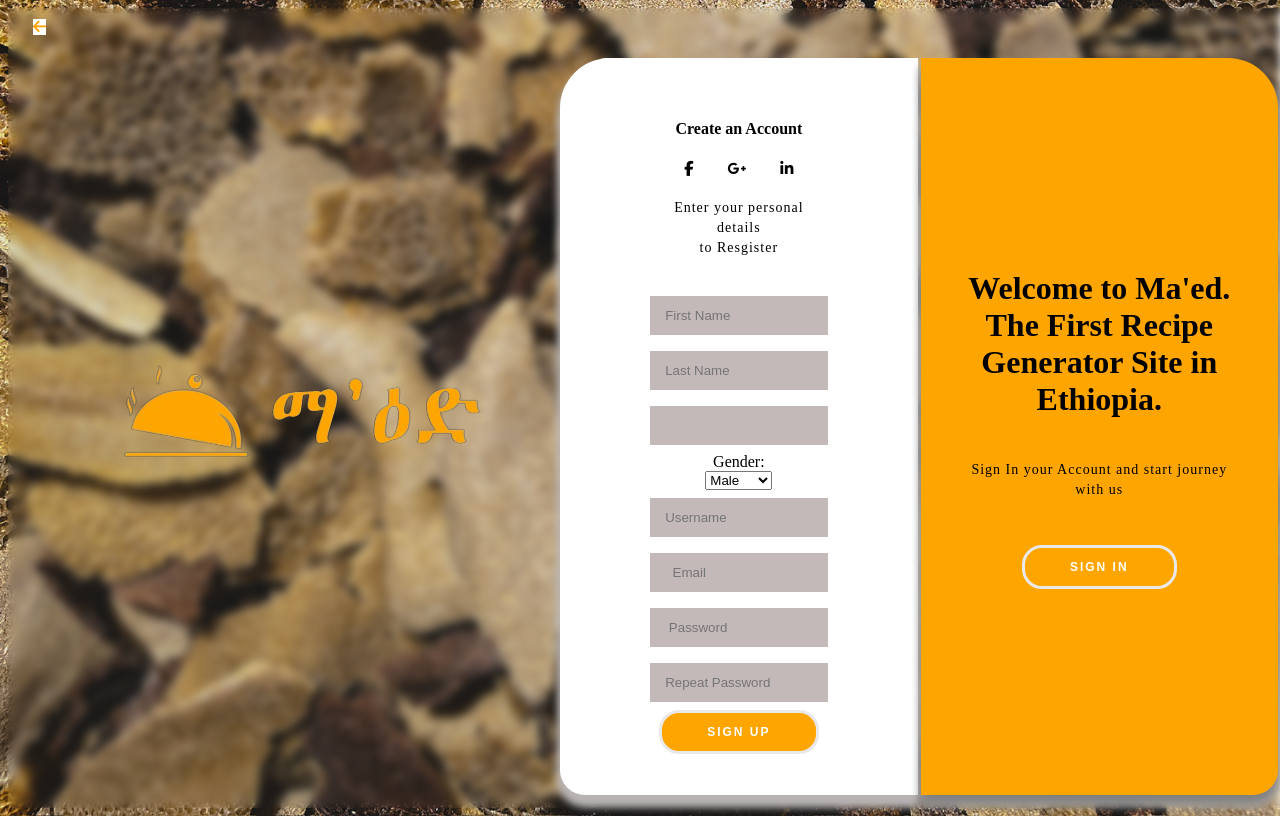
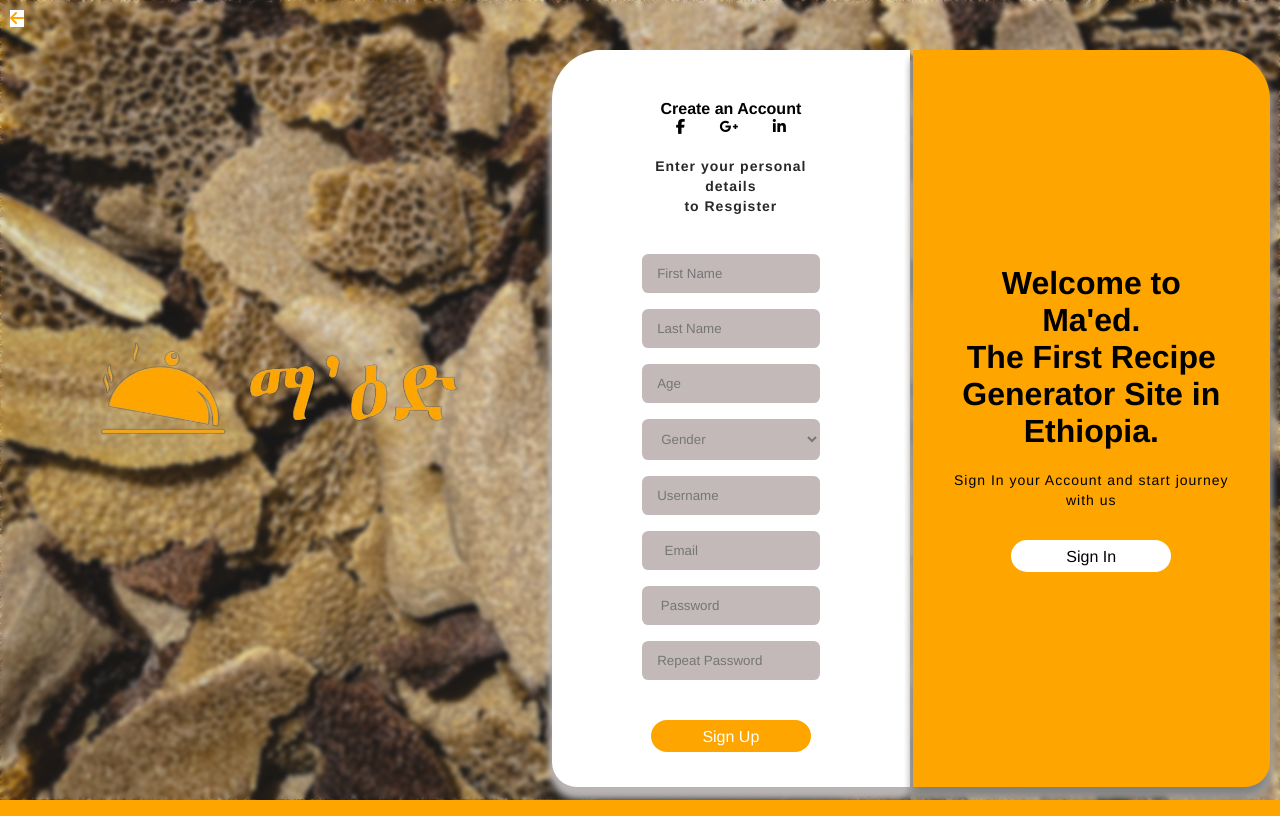
Before and after one commit to Eliyonqwe/Ma-ed-Recipe-Generator, a PHP site: page /HTML/signup.php in a window 1280 px wide. Run offline with PHP 8.4, Linux system fonts and the light colour scheme; some libraries are stand-ins or nearby versions.

Commit message:
signup page ui edited.
bg blur, gender.

```diff
--- a/Ma'ed/HTML/signup.php
+++ b/Ma'ed/HTML/signup.php
@@ -6,8 +6,10 @@
   <meta charset="UTF-8" />
   <meta http-equiv="X-UA-Compatible" content="IE=edge" />
   <meta name="viewport" content="width=device-width, initial-scale=1.0" />
-  <title>signup</title>
+  <title>Signup</title>
   <link rel="stylesheet" href="../styles/signup.css" />
+  <link rel="icon" type="image/x-icon" href="../pics/favicon.ico">
+
   <script src="https://kit.fontawesome.com/a837bf0db4.js" crossorigin="anonymous"></script>
 </head>
 
@@ -40,18 +42,20 @@
         </p>
         <input required type="text" placeholder="First Name" name="fname" value="" />
         <input required type="text" placeholder="Last Name" name="lname" value="" />
-        <input required type="number" id="age" name="age" min="0" max="150">
-        <label for="gender">Gender:</label>
+        <input required type="number" id="age" name="age" min="0" max="150" placeholder="Age">
+
         <select id="gender" name="gender">
+          <option value="" style="color:grey" disabled selected hidden>Gender</option>
           <option value="male">Male</option>
           <option value="female">Female</option>
         </select>
+
 
         <input type="text" placeholder="Username" name="username" value="<?php echo $username; ?>" />
         <input type="email" placeholder="  Email" name="email" value="<?php echo $email; ?>" />
         <input type="password" placeholder=" Password" name="password_1" />
         <input type="password" placeholder="Repeat Password" name="password_2" />
-        <button type="submit" name="reg_user">Sign Up</button>
+        <button type="submit" class="signup" name="reg_user">Sign Up</button>
       </form>
     </div>
 
@@ -61,7 +65,7 @@
         The First Recipe Generator Site in Ethiopia.
       </h1>
       <p>Sign In your Account and start journey with us</p>
-      <a href="signin.php"><button>Sign In</button></a>
+      <button class="signin"><a href="signin.php">Sign In</a></button>
     </div>
 
     <div class="item6"></div>
--- a/Ma'ed/Styles/signup.css
+++ b/Ma'ed/Styles/signup.css
@@ -1,6 +1,10 @@
 * {
-	box-sizing: border-box;
-	/* overflow: hidden; */
+    margin: 0;
+        padding: 0;
+        box-sizing: border-box;
+        font-family: Proxima Nova, Helvetica, Arial, sans-serif;
+        text-decoration: none;
+
 }
 body{
     background-image: url('../pics/injera.JPG');
@@ -8,11 +12,9 @@ body{
     background-repeat: no-repeat;
     background-size: cover;
     height: 100%;
-    width: 100vw;
-    backdrop-filter: blur(5px);
-
+    width: 100%;
+    backdrop-filter: blur(2px);
 }
-
 h1 {
 	font-weight: bold;
 }
@@ -23,6 +25,7 @@ h2 {
 h4{
 	text-align: center;
 	font-weight: bold;
+    margin-top: 1rem;
 	bottom: 10%;
 }
 
@@ -32,48 +35,25 @@ p {
 	line-height: 20px;
 	letter-spacing: 1px;
 	margin: 20px 0 30px;
+
+}
+.item4 p{
+        color: #282828;
+            font-weight: bolder;
 }
 
 span {
 	font-size: 12px;
 }
 
-a {
+.icon-login a {
 	color: black;
 	font-size: 15px;
+    border-radius: 10rem;
 	text-decoration: none;
 	margin: 15px ;
 }
 
-button {
-	border-radius: 20px;
-	border: 3px solid rgb(233, 233, 233);
-	background-color: orange;
-	color: white;
-	font-size: 12px;
-	font-weight: bold;
-	padding: 12px 45px;
-	letter-spacing: 2px;
-	text-transform: uppercase;
-	transition: background 0.5s;
-}
-
-button:active {
-	transform: scale(0.95);
-	background-color:white;
-}
-
-
-
-button.Sign {
-	background-color: transparent;
-	border-color: #FFFFFF;
-	transition: background 0.5s;
-}
-
-button.Sign:active{
-	background-color: white;
-}
 
 form {
 	background-color: white;
@@ -87,22 +67,36 @@ form {
 }
 
 input {
-	background-color: rgb(195, 185, 185);
+    background-color: rgb(195, 185, 185);
 	border: none;
 	padding: 12px 15px;
 	margin: 8px 0;
 	width: 100%;
 	color: white;
 	text-align: 20px;
+    border-radius: 0.4rem;
 }
+select {
+    border-radius: 0.4rem;
+    border: none;
 
+    background-color: rgb(195, 185, 185);
+    width: 100%;
+    padding: 12px 15px;
+    margin: 8px 0;
+    color: #777777;
+
+}
+option{
+    background-color: #ffffff;
+}
 
 .item1{
 
     grid-area: item1;
 }
 .item1 a{
-    color: orange;
+    color: #ffa500;
     background-color: white;
 
 
@@ -143,9 +137,10 @@ input {
 
 
 }
+
 .item5{
     grid-area: item5;
-    background-color:orange;
+    background-color:#ffa500;
   	box-shadow: 0 10px 10px gray,
 			    0 10px 10px silver;
 	position: relative;
@@ -164,11 +159,62 @@ input {
 	top: 0;
 
 }
+button.signup{
+    border: none;
+    outline: none;
+    height: 2rem;
+    width: 10rem;
+    background-color: #ffa500;
+    border-radius: 1.5rem;
+    cursor: pointer;
+    font-size: 1rem;
+        padding: 0.5rem 0.5rem;
+    color: white;
+    transition: 0.3s ease;
+    margin-top: 2rem;
+
+}
+button.signin {
+    border: none;
+    outline: none;
+    height: 2rem;
+    width: 10rem;
+    background-color: white;
+    border-radius: 1.5rem;
+    cursor: pointer;
+    font-size: 1rem;
 
 
-/* body{
-    overflow: hidden;
-} */
+    padding: 0.5rem 0.5rem;
+    color: white;
+    transition: 0.3s ease;
+}
+
+.signin a {
+    text-decoration: none;
+    color: black;
+
+}
+.signin:hover{
+    cursor: pointer;
+        transform: scale(0.9);
+        background-color: white;
+        transition: 0.3s;
+        box-shadow: 0 0 5px white,
+            0 0 5px white,
+            0 0 5px white,
+            0 0 5px white;
+}
+.signup:hover {
+    cursor: pointer;
+    transform: scale(0.9);
+    background-color: #FFA500;
+    transition: 0.3s;
+    box-shadow: 0 0 5px orange,
+        0 0 5px orange,
+        0 0 5px orange,
+        0 0 5px orange;
+}
 
 .logo a{
 
@@ -257,7 +303,7 @@ input {
     .item5{
 
         grid-area: item5;
-        background-color: orange;
+        background-color: #ffa500;
           box-shadow: 0 10px 10px gray,
                     0 10px 10px silver;
         position: relative;
```
Also changed, not shown: Ma'ed/HTML/test.php (+24 -2 lines).
